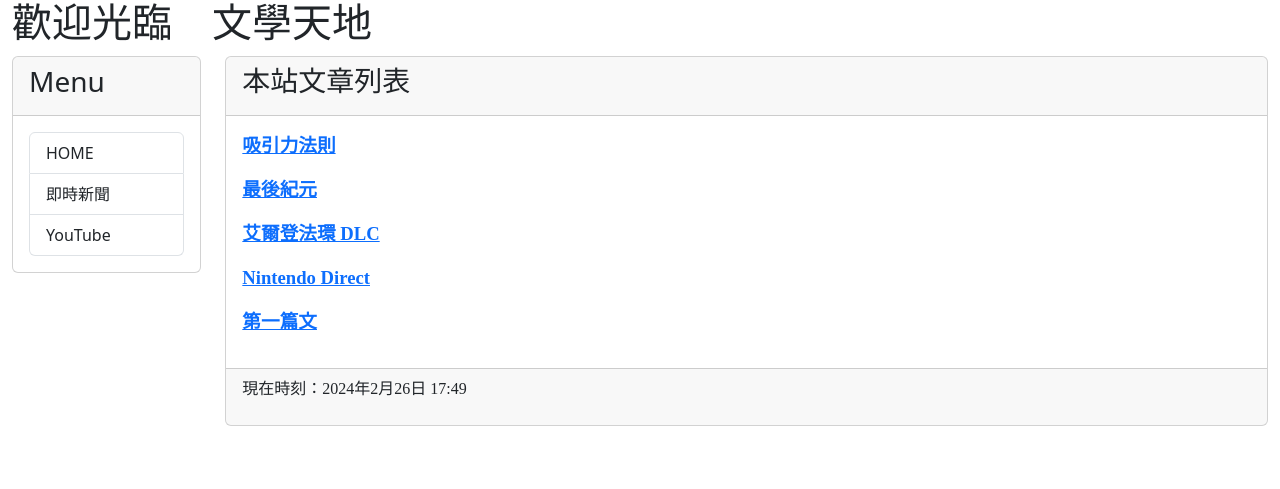
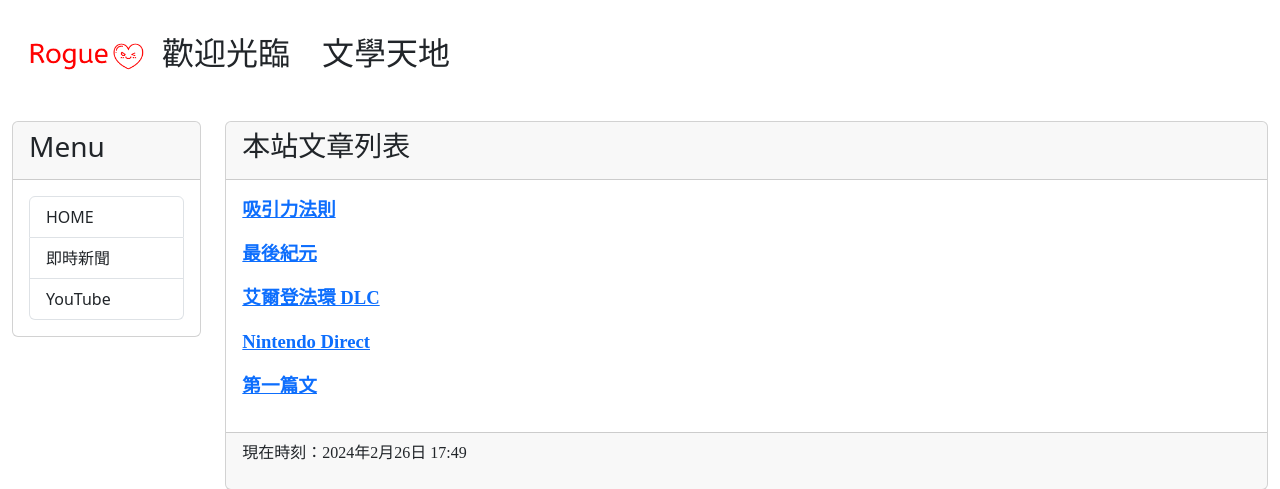
Before and after one commit to Ianssss-dd/mblog, a Django app: page / in a window 1280 px wide. Shown: the top 489 px of the page. Run offline with Django 4.2, Linux system fonts and the light colour scheme; data comes from the database, SQL or seed files in the repository.

Commit message:
add static files

```diff
--- a/mblog/settings.py
+++ b/mblog/settings.py
@@ -117,6 +117,9 @@ USE_TZ = True
 # https://docs.djangoproject.com/en/4.2/howto/static-files/
 
 STATIC_URL = 'static/'
+STATICFILES_DIRS=[
+    BASE_DIR / 'static'
+]
 
 # Default primary key field type
 # https://docs.djangoproject.com/en/4.2/ref/settings/#default-auto-field
--- a/templates/header.html
+++ b/templates/header.html
@@ -1 +1,2 @@
-<h1 style="font-family: 微軟正黑體;">歡迎光臨　文學天地</h1>
+{% load static %}
+<h2><img src="{% static 'images/logo.png' %}" width="150" alt="">歡迎光臨　文學天地</h2>
```
Also changed, not shown: static/images/logo.png (added).
